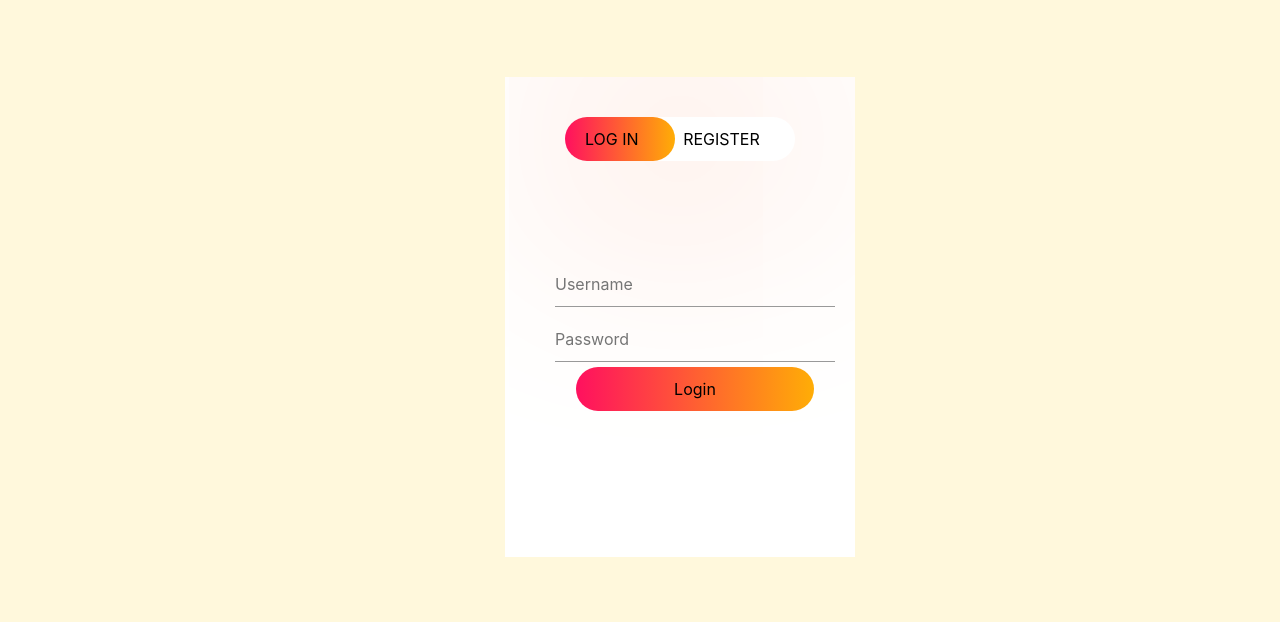
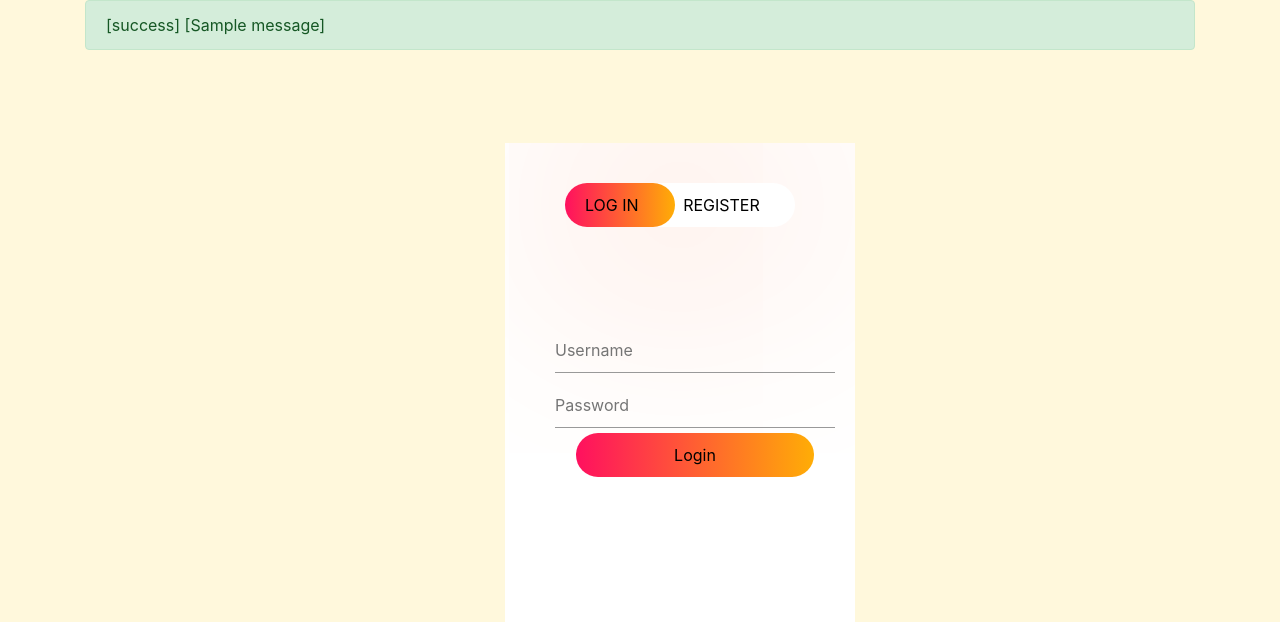
Before and after one commit to jaebee94/JoJoMovie, a Django app: page /accounts/login/ in a window 1280 px wide. Shown: the part 56-678 px from the top of the page. Before the commit the page ends 613 px from the top, so only its background shows below. Run offline with Django 3.2, Linux system fonts and the light colour scheme; tables that the repository leaves empty hold one stand-in row (values such as "Sample post"); one stand-in notice (Sample message) is shown; some libraries are stand-ins or nearby versions.

Commit message:
로그인, 회원가입 에러 메시지

```diff
--- a/accounts/templates/accounts/login_signup.html
+++ b/accounts/templates/accounts/login_signup.html
@@ -1,6 +1,17 @@
 {% extends 'base.html' %}
 
 {% block content %}
+{% if messages %}
+    <div class="container">
+    {% for message in messages %}
+        <div class="alert alert-{{ message.tags }}">
+        [{{ message.tags }}]
+        [{{ message.message }}]
+        </div>
+    {% endfor %}
+    </div>
+{% endif %}
+
 <div class="wrap">
     <div class="form-wrap">
         <div class="button-wrap">
@@ -23,6 +34,9 @@
         </form>
     </div>
 </div>
+
+
+
 <script>
     var x = document.getElementById("login");
     var y = document.getElementById("register");
--- a/accounts/views.py
+++ b/accounts/views.py
@@ -4,8 +4,9 @@ from django.contrib.auth import logout as auth_logout
 from django.contrib.auth.decorators import login_required
 from django.contrib.auth.forms import AuthenticationForm
 from .forms import CustomUserCreationForm
-from django.contrib.auth import get_user_model
+from django.contrib.auth import get_user_model, authenticate
 from movies.models import Rating, Movie
+from django.contrib import messages
 
 # Create your views here.
 def signup(request):
@@ -17,6 +18,9 @@ def signup(request):
             user = form.save()
             auth_login(request, user)
             return redirect('movies:index')
+        else:
+            messages.add_message(request, messages.INFO, '다시 시도해주세요')
+            return render(request, 'accounts/login_signup.html')
     else:
         form = CustomUserCreationForm()
     context = {
@@ -29,9 +33,16 @@ def login(request):
         return redirect('movies:index')
     if request.method == 'POST':
         form = AuthenticationForm(request, request.POST)
-        if form.is_valid():
-            auth_login(request, form.get_user())
+        username = request.POST['username']
+        password = request.POST['password']
+        user = authenticate(username=username, password=password)
+
+        if user is not None:
+            auth_login(request, user)
             return redirect('movies:index')
+        else:
+            messages.add_message(request, messages.INFO, 'username or password not correct')
+            return render(request, 'accounts/login_signup.html')
     else:
         form = AuthenticationForm()
     context = {
```
